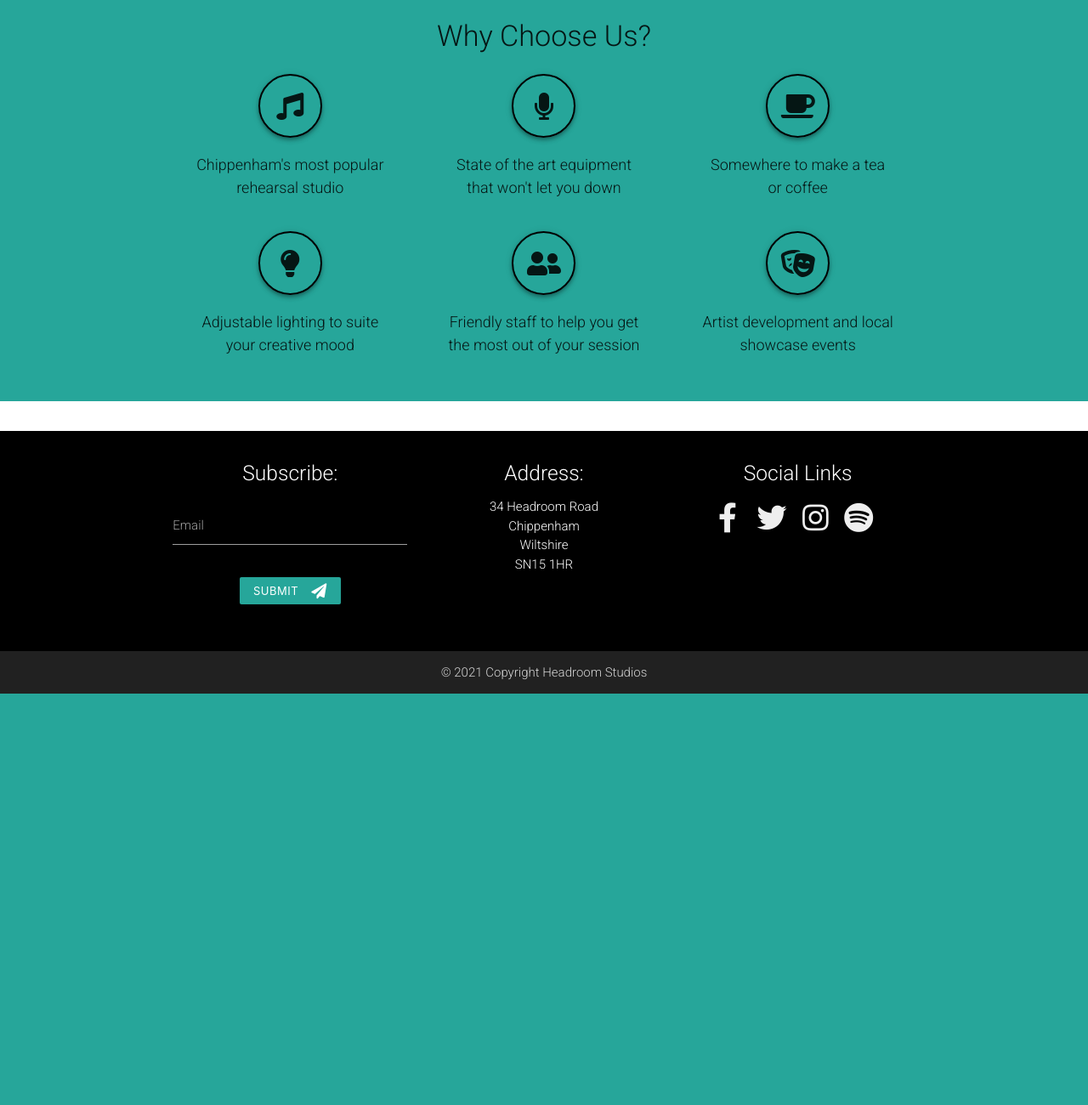
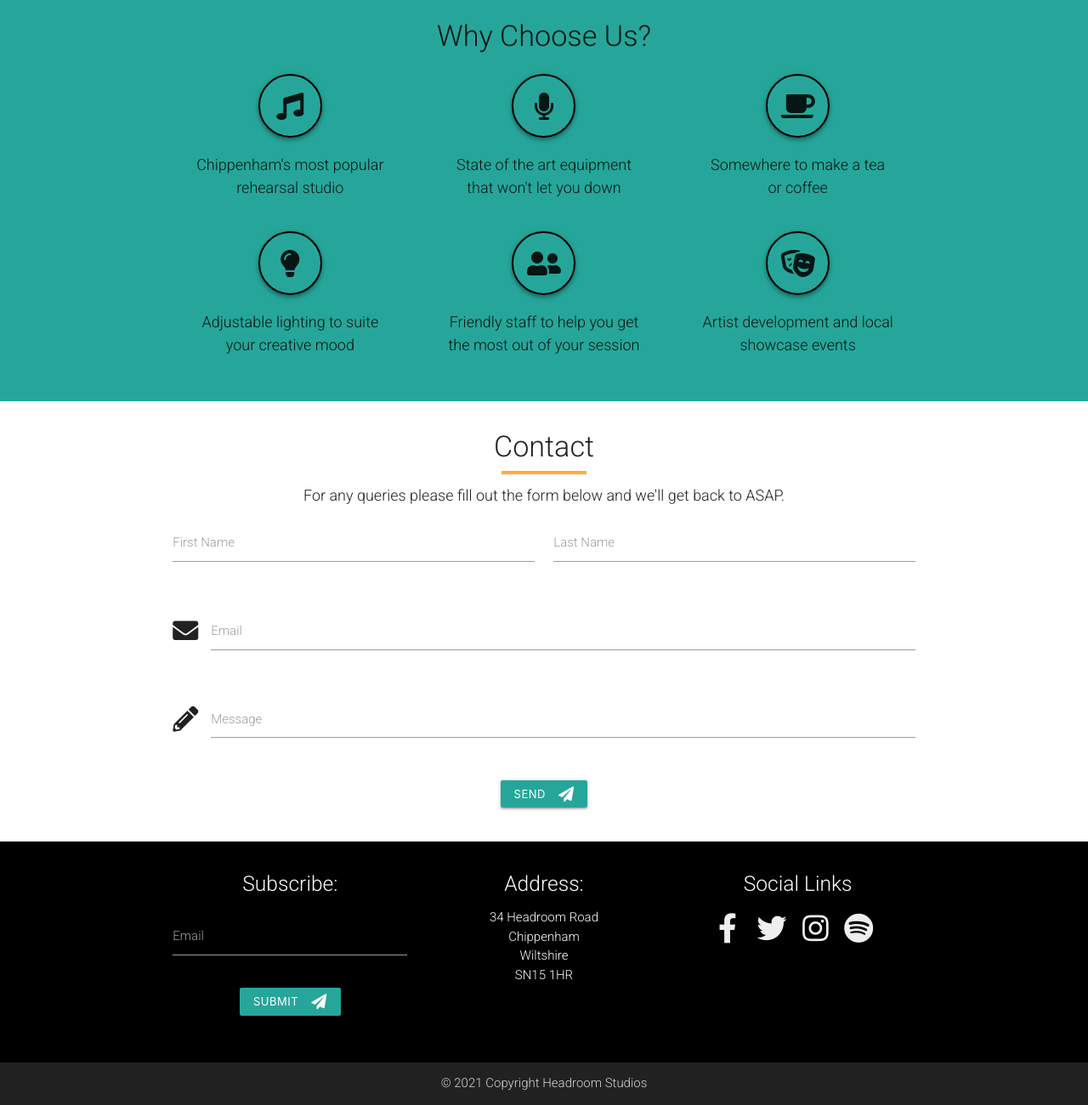
Before and after one commit to jacobroos87/headroom-studios, a Flask app: page / in a window 1280 px wide. Shown: the part 1254-2554 px from the top of the page at 85% size. Before the commit the page ends 2070 px from the top, so only its background shows below. Run offline with Flask 2, Linux system fonts and the light colour scheme; some libraries are stand-ins or nearby versions.

Commit message:
Added contact form to home page with Navbar href

```diff
--- a/static/css/style.css
+++ b/static/css/style.css
@@ -215,3 +215,9 @@ footer ul li{
     margin-bottom: 15px !important;
     margin: auto;
 }
+
+/*------ Contact Form -----*/
+
+#contact h6 {
+    font-size: 18px;
+}
--- a/templates/base.html
+++ b/templates/base.html
@@ -31,7 +31,7 @@
                     <li><a href="{{ url_for('rehearsal_studios') }}">Rehearsal Studios</a></li>
                     <li><a href="{{ url_for('notice_board') }}">Notice Board</a></li>
                     <li><a href="{{ url_for('faq') }}">FAQ</a></li>
-                    <li><a href="#">Contact</a></li>
+                    <li><a href="{{ url_for('home', _anchor='contact_form') }}">Contact</a></li>
                     <li><a class="dropdown-trigger" href="#!" data-target="dropdown1"><i class="fas fa-caret-down"></i><i class="fas fa-user-circle"></i></a></li>
                     <ul id="dropdown1" class="dropdown-content center-align">
                         <li><a href="{{ url_for('bookings') }}">Bookings</a></li>
@@ -52,7 +52,7 @@
             <li><a href="{{ url_for('rehearsal_studios') }}">Rehearsal Studios</a></li>
             <li><a href="{{ url_for('notice_board') }}">Notice Board</a></li>
             <li><a href="{{ url_for('faq') }}">FAQ</a></li>
-            <li><a href="#">Contact</a></li>
+            <li><a href="{{ url_for('home', _anchor='contact_form') }}">Contact</a></li>
             <li><a href="{{ url_for('bookings') }}">Bookings</a></li>
             <li><a href="{{ url_for('profile') }}">Profile</a></li>
             <li><a href="{{ url_for('add_post') }}">Add Post</a></li>
--- a/templates/home.html
+++ b/templates/home.html
@@ -60,4 +60,45 @@
     </div>
 </div>
 
+<div class="container" id="contact">
+    <h4 class="text-black center align">Contact</h4>
+    <div class="divider"></div>
+    <h6 class="center-align">For any queries please fill out the form below and we'll get back to ASAP.</h6>
+    <div class="row">
+        <form class="col s12" id="contact_form">
+            <div class="row">
+                <div class="input-field col s6">
+                    <input id="first_name" name="first_name" type="text" class="validate" required>
+                    <label for="first_name">First Name</label>
+                </div>
+                <div class="input-field col s6">
+                    <input id="last_name" name="last_name" type="text" class="validate" required>
+                    <label for="last_name">Last Name</label>
+                </div>
+            </div>
+            <div class="row">
+                <div class="input-field col s12">
+                    <i class="fas fa-envelope prefix"></i>
+                    <input id="email_address" name="email_address" type="email" class="validate" required>
+                    <label for="email_address">Email</label>
+                </div>
+            </div>
+
+            <div class="row">
+                <div class="input-field col s12">
+                    <i class="fas fa-pencil-alt prefix"></i>
+                    <textarea id="message" name="message" class="materialize-textarea" data-length="240" required></textarea>
+                    <label for="message">Message</label>
+                </div>
+            </div>
+            <div class="row center-align">
+                <button class="btn-small waves-effect waves-light" type="submit" name="action">Send
+                    <i class="fas fa-paper-plane right"></i>
+                </button>
+
+            </div>
+        </form>
+    </div>
+</div>
+
 {% endblock %}
```
